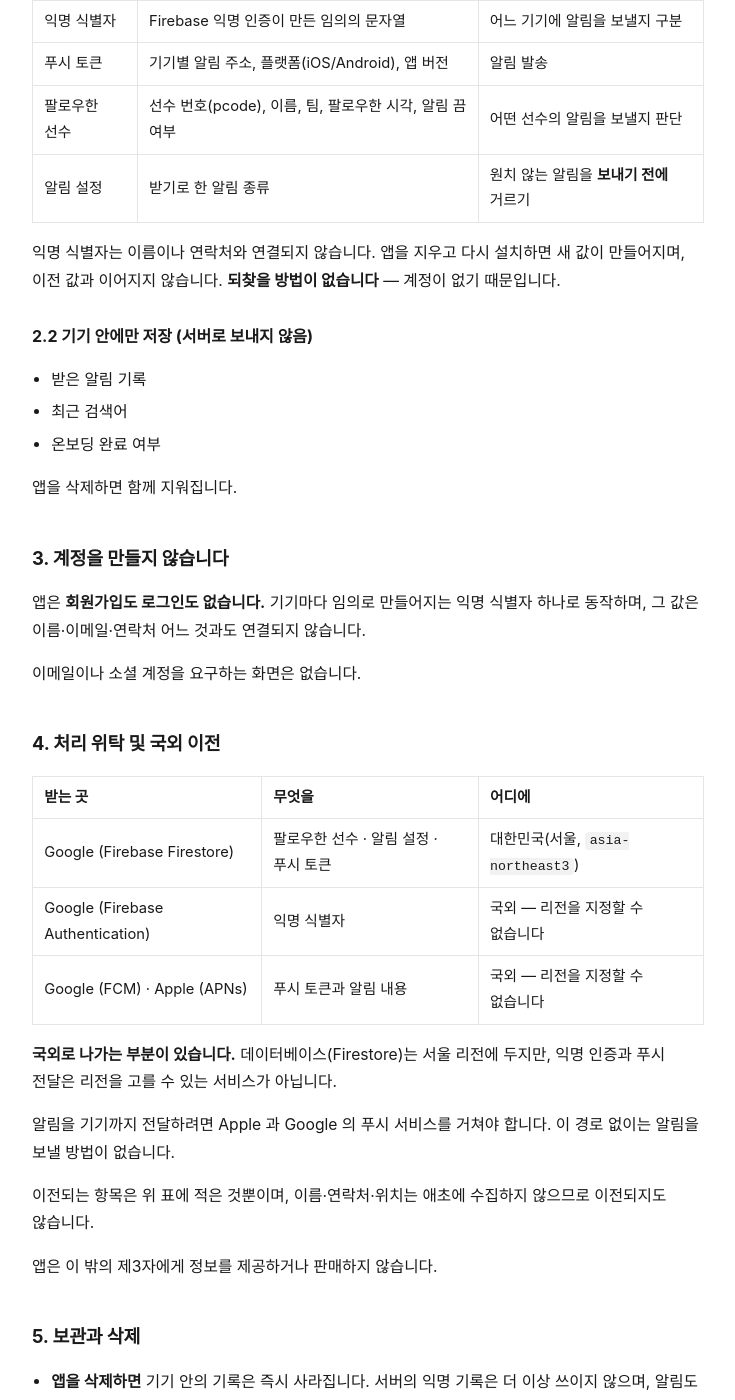
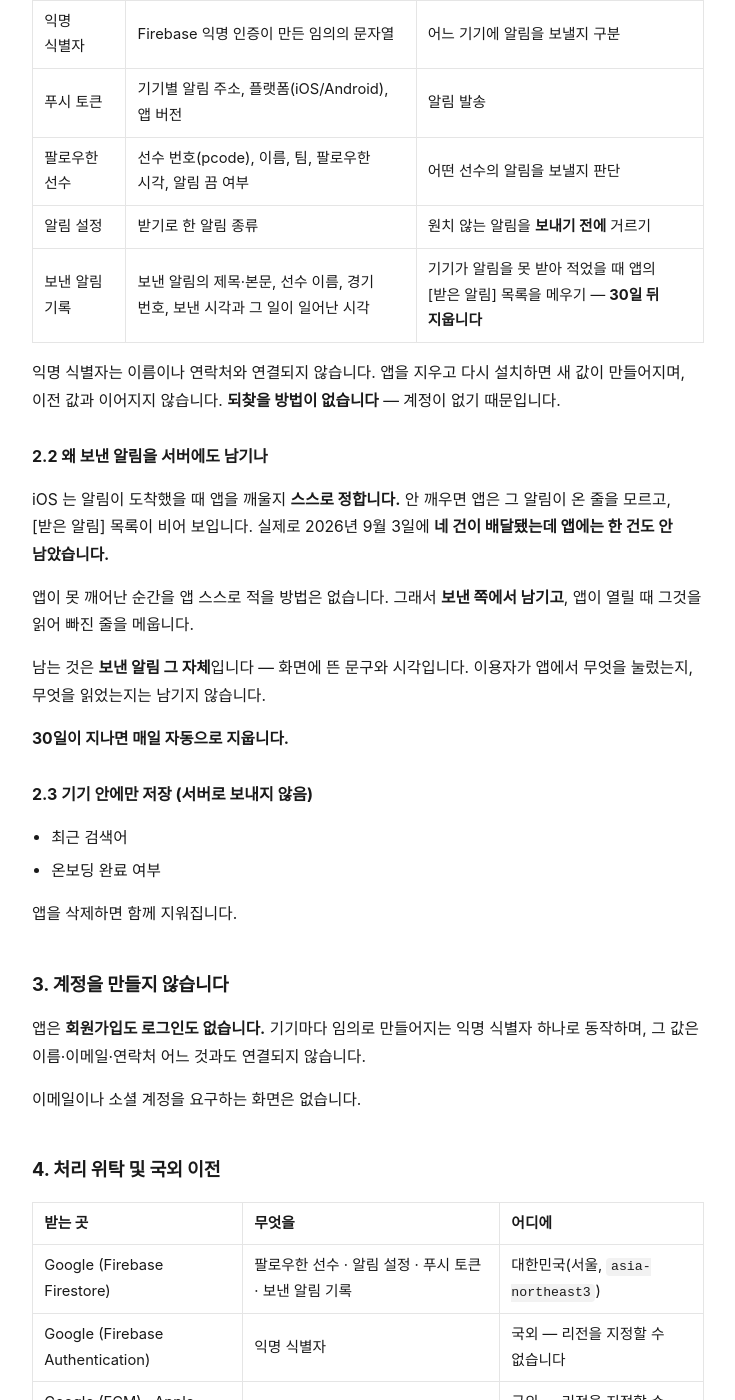
Before and after one commit to everydaystudy/mybaseballstar-legal, a Jekyll site: the page built from privacy.md, in a window 1280 px wide and 1400 px high, scrolled down 872 px. Shown: the whole window, without its empty margins (272-1007 px from the left). Built offline with Jekyll 4.4.1, drawn with Linux system fonts in a browser that asks for light colours; our own code applies the rules of GitHub Pages for plain Markdown files; some of the changed text lies outside the part shown.

Commit message:
보낸 알림 기록이 서버에 남는다 — 방침을 사실에 맞춘다
2026-09-04 부터 워커가 `users/{uid}/alert_log` 에 [어떤 알림을 언제
보냈나] 를 남긴다. **2.2 절이 [받은 알림 기록은 기기 안에만] 이라고
적고 있어서 사실과 달라졌다.**

왜 남기게 됐는지도 같이 적었다. iOS 는 알림이 왔을 때 앱을 깨울지
스스로 정하는데, 안 깨우면 앱은 그 알림이 온 줄을 모른다 — 9월 3일에
네 건이 배달됐는데 앱에는 한 건도 안 남았다. 앱이 못 깨어난 순간을
앱 스스로 적을 방법이 없어서, 보낸 쪽에서 남기고 앱이 열릴 때 읽는다.

고친 곳 넷.

- 2.1 표에 [보낸 알림 기록] 행
- 2.2 를 [왜 서버에도 남기나] 로 새로 쓰고, 기기 전용 목록은 2.3 으로
- 4 절 Firestore 행에 항목 추가 (서울 리전이라 국외이전 아님)
- 5 절에 30일 자동 삭제

⚠️ **[무엇을 안 남기나] 를 분명히 적었다.** 남는 것은 보낸 알림 그
자체다 — 화면에 뜬 문구와 시각. 이용자가 무엇을 눌렀는지, 무엇을
읽었는지는 안 남는다.

11 절대로 시행일을 2026-09-04 로 고쳤다.

Co-Authored-By: Claude Opus 5 (1M context) <noreply@anthropic.com>
Claude-Session: https://claude.ai/code/session_01B5KpkaeGuoNBzDXgPVUZGA

```diff
--- a/privacy.md
+++ b/privacy.md
@@ -35,14 +35,28 @@
 | 푸시 토큰 | 기기별 알림 주소, 플랫폼(iOS/Android), 앱 버전 | 알림 발송 |
 | 팔로우한 선수 | 선수 번호(pcode), 이름, 팀, 팔로우한 시각, 알림 끔 여부 | 어떤 선수의 알림을 보낼지 판단 |
 | 알림 설정 | 받기로 한 알림 종류 | 원치 않는 알림을 **보내기 전에** 거르기 |
+| 보낸 알림 기록 | 보낸 알림의 제목·본문, 선수 이름, 경기 번호, 보낸 시각과 그 일이 일어난 시각 | 기기가 알림을 못 받아 적었을 때 앱의 [받은 알림] 목록을 메우기 — **30일 뒤 지웁니다** |
 
 익명 식별자는 이름이나 연락처와 연결되지 않습니다. 앱을 지우고 다시 설치하면
 새 값이 만들어지며, 이전 값과 이어지지 않습니다. **되찾을 방법이 없습니다** —
 계정이 없기 때문입니다.
 
-### 2.2 기기 안에만 저장 (서버로 보내지 않음)
+### 2.2 왜 보낸 알림을 서버에도 남기나
 
-- 받은 알림 기록
+iOS 는 알림이 도착했을 때 앱을 깨울지 **스스로 정합니다.** 안 깨우면 앱은
+그 알림이 온 줄을 모르고, [받은 알림] 목록이 비어 보입니다. 실제로
+2026년 9월 3일에 **네 건이 배달됐는데 앱에는 한 건도 안 남았습니다.**
+
+앱이 못 깨어난 순간을 앱 스스로 적을 방법은 없습니다. 그래서 **보낸
+쪽에서 남기고**, 앱이 열릴 때 그것을 읽어 빠진 줄을 메웁니다.
+
+남는 것은 **보낸 알림 그 자체**입니다 — 화면에 뜬 문구와 시각입니다.
+이용자가 앱에서 무엇을 눌렀는지, 무엇을 읽었는지는 남기지 않습니다.
+
+**30일이 지나면 매일 자동으로 지웁니다.**
+
+### 2.3 기기 안에만 저장 (서버로 보내지 않음)
+
 - 최근 검색어
 - 온보딩 완료 여부
 
@@ -60,7 +74,7 @@
 
 | 받는 곳 | 무엇을 | 어디에 |
 |---|---|---|
-| Google (Firebase Firestore) | 팔로우한 선수 · 알림 설정 · 푸시 토큰 | 대한민국(서울, `asia-northeast3`) |
+| Google (Firebase Firestore) | 팔로우한 선수 · 알림 설정 · 푸시 토큰 · 보낸 알림 기록 | 대한민국(서울, `asia-northeast3`) |
 | Google (Firebase Authentication) | 익명 식별자 | 국외 — 리전을 지정할 수 없습니다 |
 | Google (FCM) · Apple (APNs) | 푸시 토큰과 알림 내용 | 국외 — 리전을 지정할 수 없습니다 |
 
@@ -79,6 +93,8 @@
 
 - **앱을 삭제하면** 기기 안의 기록은 즉시 사라집니다. 서버의 익명 기록은
   더 이상 쓰이지 않으며, 알림도 가지 않습니다.
+- **보낸 알림 기록은 30일 뒤 지웁니다.** 매일 정해진 시각에 자동으로
+  돌며, 이용자가 따로 요청하지 않아도 사라집니다.
 - 문의 처리를 위해 주고받은 내용은 처리가 끝나면 지웁니다.
 
 ## 6. 문의하기를 누르면
```
Also changed, not shown: other parts of privacy.md (+1 -1 lines).
